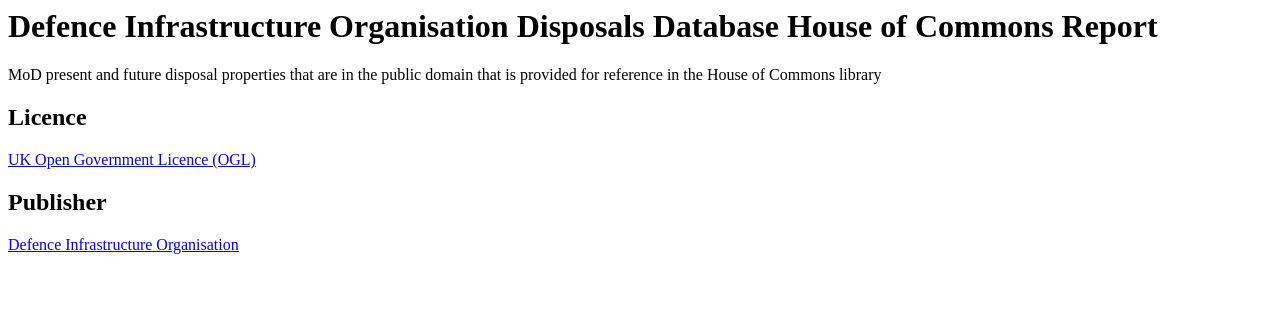
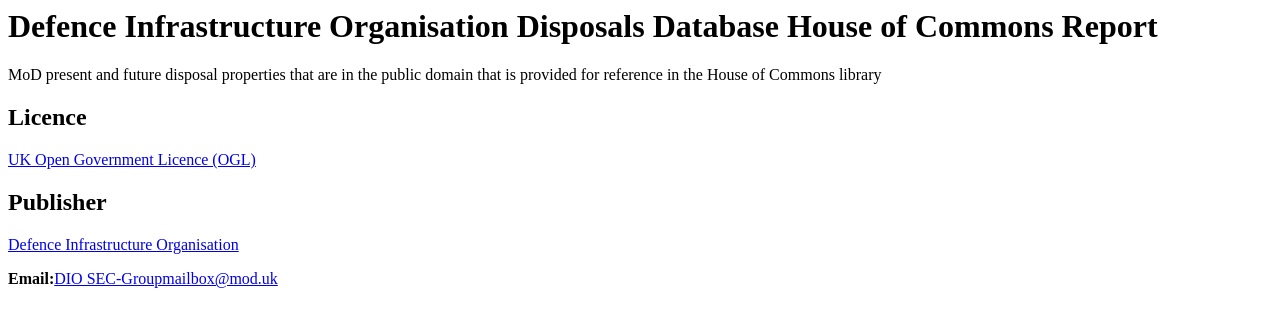
Before and after one commit to theodi/dataset-metadata-survey, a plain HTML site: page index.html in a window 1280 px wide. Drawn offline with Linux system fonts and the light colour scheme.

Commit message:
Add publisher details

```diff
--- a/index.html
+++ b/index.html
@@ -15,6 +15,7 @@
       <h2>Publisher</h2>
       <div typeof="foaf:Agent" about="http://data.gov.uk/publisher/defence-infrastructure-organisation">
         <a href="http://data.gov.uk/publisher/defence-infrastructure-organisation" rel="foaf:homepage"><span property="foaf:name">Defence Infrastructure Organisation</span></a>
+        <p><strong>Email:</strong><a href="mailto:DIO SEC-Groupmailbox@mod.uk" rel="foaf:mbox">DIO SEC-Groupmailbox@mod.uk</a></p>
       </div>
     </div>
 
```
